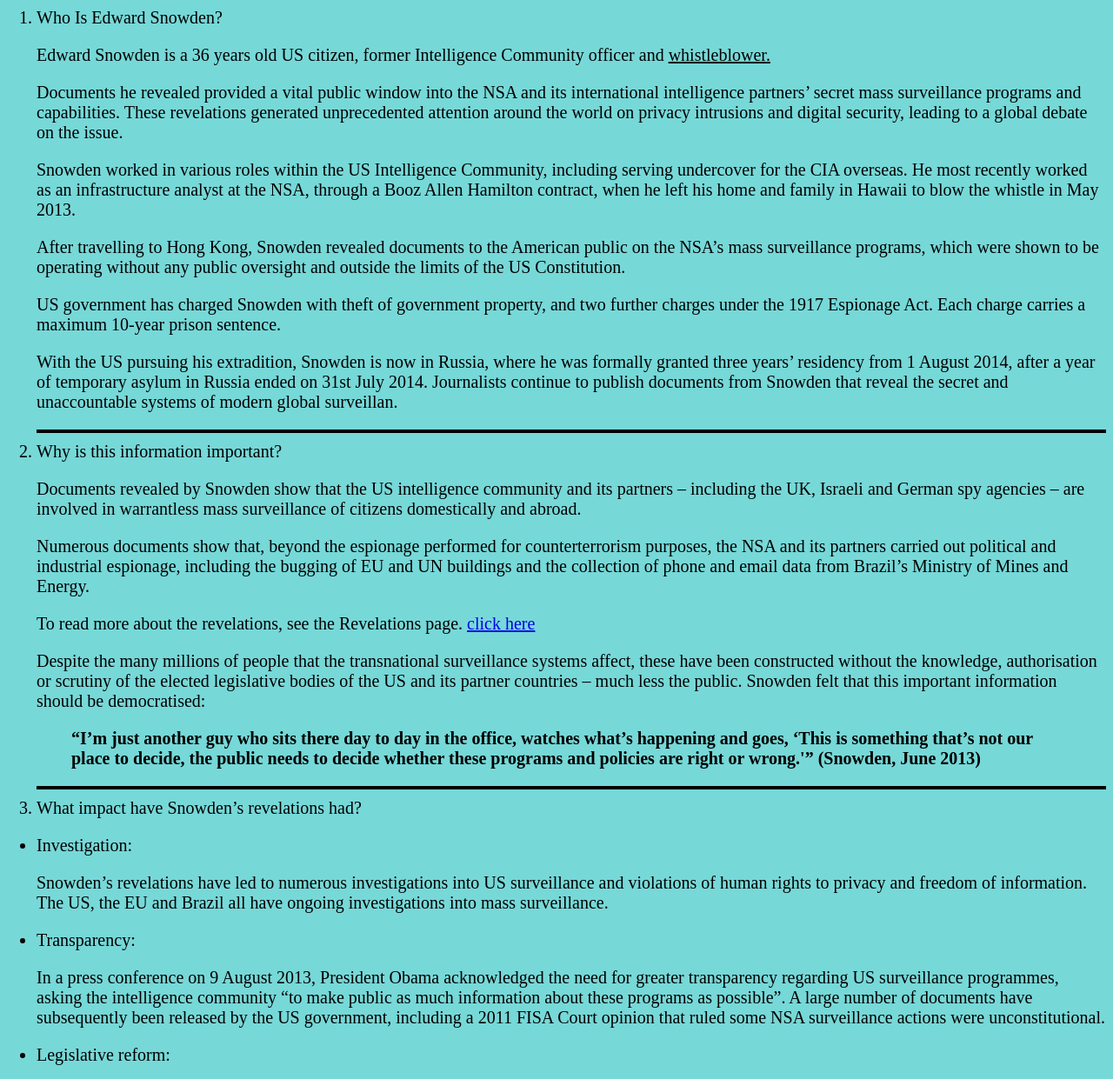
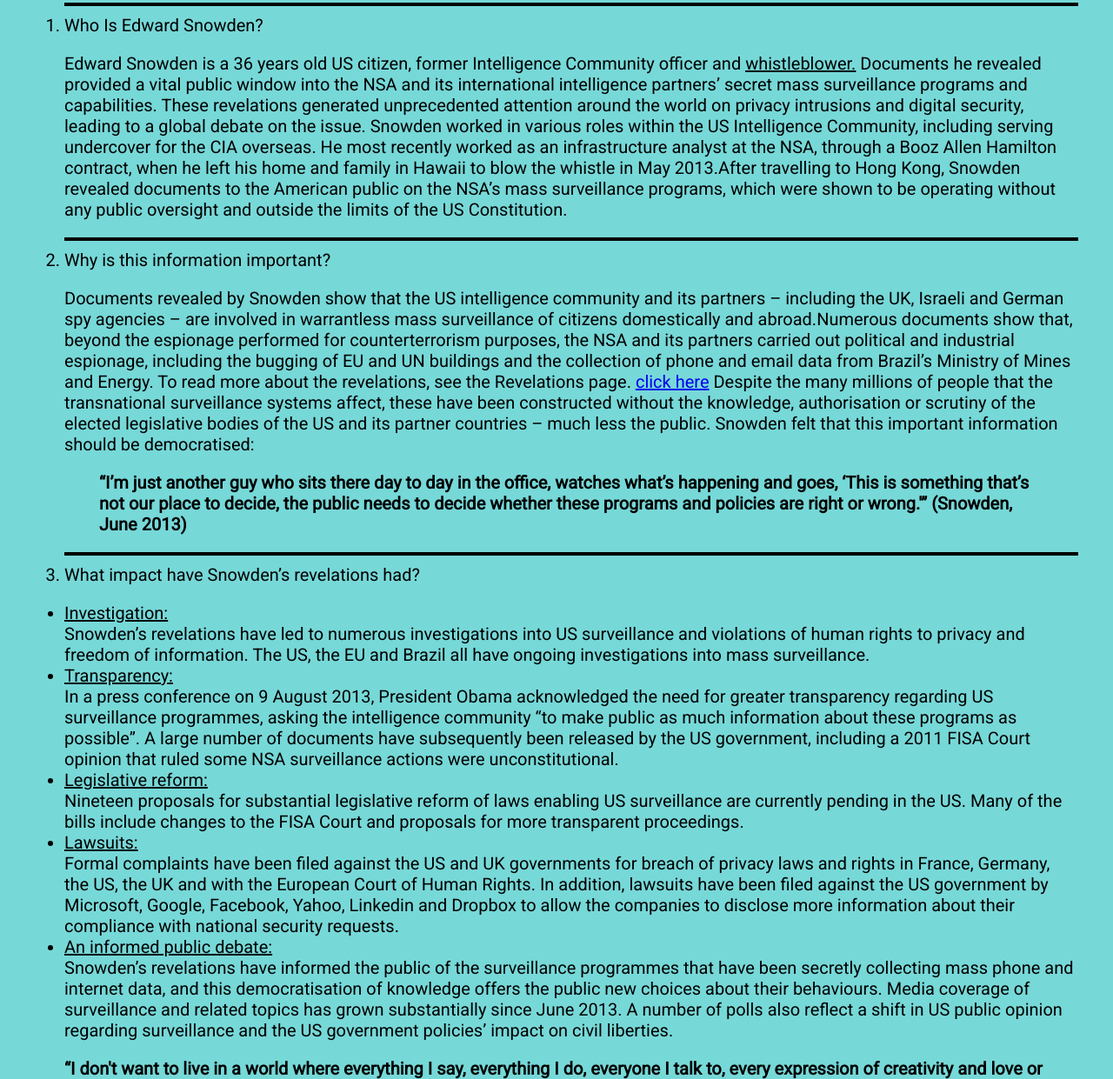
Before and after one commit to arpan-pro-learner/tribute-page-FCC, a plain HTML site: page index.html in a window 1280 px wide. Shown: the part 575-1816 px from the top of the page at 87% size. Drawn offline with Linux system fonts and the light colour scheme.

Commit message:
Add files via upload

```diff
--- a/index.html
+++ b/index.html
@@ -5,8 +5,8 @@
 </head>
 
 
-<link href="https://fonts.googleapis.com/css?family=Archivo+Narrow&display=swap" rel="stylesheet">
-<link href="https://fonts.googleapis.com/css?family=Open+Sans&display=swap" rel="stylesheet">
+<link href="https://fonts.googleapis.com/css?family=Roboto&display=swap" rel="stylesheet">
+
 
 <link rel="icon" href="internet image.png">
 <header>
@@ -20,28 +20,27 @@
  <ol><body id="tribute-info" >
  <hr>
     <li>Who Is Edward Snowden?</li>
-    <p>Edward Snowden is a 36 years old US citizen, former Intelligence Community officer and <u>whistleblower.</u> </p>
-    <p>Documents he revealed provided a vital public window into the NSA and its international intelligence partners’ secret mass surveillance programs and capabilities. These revelations generated unprecedented attention around the world on privacy intrusions and digital security, leading to a global debate on the issue.</p>
-    <p>Snowden worked in various roles within the US Intelligence Community, including serving undercover for the CIA overseas. He most recently worked as an infrastructure analyst at the NSA, through a Booz Allen Hamilton contract, when he left his home and family in Hawaii to blow the whistle in May 2013.</p> <p>After travelling to Hong Kong, Snowden revealed documents to the American public on the NSA’s mass surveillance programs, which were shown to be operating without any public oversight and outside the limits of the US Constitution.</p>
-    <p> US government has charged Snowden with theft of government property, and two further charges under the 1917 Espionage Act. Each charge carries a maximum 10-year prison sentence.</p>
-    <p> With the US pursuing his extradition, Snowden is now in Russia, where he was formally granted three years’ residency from 1 August 2014, after a year of temporary asylum in Russia ended on 31st July 2014. Journalists continue to publish documents from Snowden that reveal the secret and unaccountable systems of modern global surveillan. </p>
+    <p>Edward Snowden is a 36 years old US citizen, former Intelligence Community officer and <u>whistleblower.</u>
+    Documents he revealed provided a vital public window into the NSA and its international intelligence partners’ secret mass surveillance programs and capabilities. These revelations generated unprecedented attention around the world on privacy intrusions and digital security, leading to a global debate on the issue.
+    Snowden worked in various roles within the US Intelligence Community, including serving undercover for the CIA overseas. He most recently worked as an infrastructure analyst at the NSA, through a Booz Allen Hamilton contract, when he left his home and family in Hawaii to blow the whistle in May 2013.After travelling to Hong Kong, Snowden revealed documents to the American public on the NSA’s mass surveillance programs, which were shown to be operating without any public oversight and outside the limits of the US Constitution.
+ </p>
  <hr>
     <li>Why is this information important?</li>
 
-<p>Documents revealed by Snowden show that the US intelligence community and its partners – including the UK, Israeli and German spy agencies – are involved in warrantless mass surveillance of citizens domestically and abroad.</p>Numerous documents show that, beyond the espionage performed for counterterrorism purposes, the NSA and its partners carried out political and industrial espionage, including the bugging of EU and UN buildings and the collection of phone and email data from Brazil’s Ministry of Mines and Energy.<p></p>  To read more about the revelations, see the Revelations page. <a href="https://edwardsnowden.com/revelations/"> click here</a>
+<p>Documents revealed by Snowden show that the US intelligence community and its partners – including the UK, Israeli and German spy agencies – are involved in warrantless mass surveillance of citizens domestically and abroad.Numerous documents show that, beyond the espionage performed for counterterrorism purposes, the NSA and its partners carried out political and industrial espionage, including the bugging of EU and UN buildings and the collection of phone and email data from Brazil’s Ministry of Mines and Energy.  To read more about the revelations, see the Revelations page. <a href="https://edwardsnowden.com/revelations/"> click here</a>
 
-<p>Despite the many millions of people that the transnational surveillance systems affect, these have been constructed without the knowledge, authorisation or scrutiny of the elected legislative bodies of the US and its partner countries – much less the public. Snowden felt that this important information should be democratised:
+Despite the many millions of people that the transnational surveillance systems affect, these have been constructed without the knowledge, authorisation or scrutiny of the elected legislative bodies of the US and its partner countries – much less the public. Snowden felt that this important information should be democratised:
 
 </p>
 <blockquote> <strong>“I’m just another guy who sits there day to day in the office, watches what’s happening and goes, ‘This is something that’s not our place to decide, the public needs to decide whether these programs and policies are right or wrong.'” (Snowden, June 2013)</strong></blockquote>
 <hr>
  <li>What impact have Snowden’s revelations had?</li></body></ol>
 <ul>
-<li>Investigation:</li> <p>Snowden’s revelations have led to numerous investigations into US surveillance and violations of human rights to privacy and freedom of information. The US, the EU and Brazil all have ongoing investigations into mass surveillance. </p>
-<li>Transparency:</li> <p> In a press conference on 9 August 2013, President Obama acknowledged the need for greater transparency regarding US surveillance programmes, asking the intelligence community “to make public as much information about these programs as possible”. A large number of documents have subsequently been released by the US government, including a 2011 FISA Court opinion that ruled some NSA surveillance actions were unconstitutional.</p>
-<li>Legislative reform:</li> <p> Nineteen proposals for substantial legislative reform of laws enabling US surveillance are currently pending in the US. Many of the bills include changes to the FISA Court and proposals for more transparent proceedings.</p>
-<li>Lawsuits:</li> <p>Formal complaints have been filed against the US and UK governments for breach of privacy laws and rights in France, Germany, the US, the UK and with the European Court of Human Rights. In addition, lawsuits have been filed against the US government by Microsoft, Google, Facebook, Yahoo, Linkedin and Dropbox to allow the companies to disclose more information about their compliance with national security requests.</p>
-<li>An informed public debate:</li><p> Snowden’s revelations have informed the public of the surveillance programmes that have been secretly collecting mass phone and internet data, and this democratisation of knowledge offers the public new choices about their behaviours. Media coverage of surveillance and related topics has grown substantially since June 2013. A number of polls also reflect a shift in US public opinion regarding surveillance and the US government policies’ impact on civil liberties.</p>
+<li><u>Investigation:</u></li> Snowden’s revelations have led to numerous investigations into US surveillance and violations of human rights to privacy and freedom of information. The US, the EU and Brazil all have ongoing investigations into mass surveillance.
+<li><u>Transparency:</u></li>  In a press conference on 9 August 2013, President Obama acknowledged the need for greater transparency regarding US surveillance programmes, asking the intelligence community “to make public as much information about these programs as possible”. A large number of documents have subsequently been released by the US government, including a 2011 FISA Court opinion that ruled some NSA surveillance actions were unconstitutional.
+<li><u>Legislative reform:</u></li> Nineteen proposals for substantial legislative reform of laws enabling US surveillance are currently pending in the US. Many of the bills include changes to the FISA Court and proposals for more transparent proceedings.
+<li><u>Lawsuits:</u></li> Formal complaints have been filed against the US and UK governments for breach of privacy laws and rights in France, Germany, the US, the UK and with the European Court of Human Rights. In addition, lawsuits have been filed against the US government by Microsoft, Google, Facebook, Yahoo, Linkedin and Dropbox to allow the companies to disclose more information about their compliance with national security requests.
+<li><u>An informed public debate:</u></li> Snowden’s revelations have informed the public of the surveillance programmes that have been secretly collecting mass phone and internet data, and this democratisation of knowledge offers the public new choices about their behaviours. Media coverage of surveillance and related topics has grown substantially since June 2013. A number of polls also reflect a shift in US public opinion regarding surveillance and the US government policies’ impact on civil liberties.
 </ul>
 <blockquote> <strong>“I don't want to live in a world where everything I say, everything I do, everyone I talk to, every expression of creativity and love or friendship is recorded.”
    - Edward snowden</strong> </blockquote>
--- a/main.css
+++ b/main.css
@@ -4,9 +4,12 @@ body {
   color: black;
   text-align: left;
   margin-left: 2px;
+  font-family: "Roboto", sans-serif;
+  padding-left: 2.5%;
+  padding-right: 2.5%;
 }
 header {
-  font-family: sans-serif;
+  font-family: "Roboto", sans-serif;
 
   font-size: 40px;
 
@@ -25,9 +28,6 @@ img {
   border: 2px solid black;
   margin-bottom: 2em;
   box-shadow: 10px 10px 10px black;
-  margin-left:auto;
-  margin-right:auto;
-  display:block;
 }
 
 figure {
@@ -38,11 +38,11 @@ figure {
   margin-left: 20px;
   margin-right: 20px;
 }*/
-main {
-  font-family: "Times New Roman", Times, serif;
-}
+/*main {
+  font-family:;
+}*/
 figcaption {
-  font-family: "Times New Roman", Times, serif;
+  font-family: "Roboto", sans-serif;
   font-size: 20px;
   font-weight: bold;
 }
```
